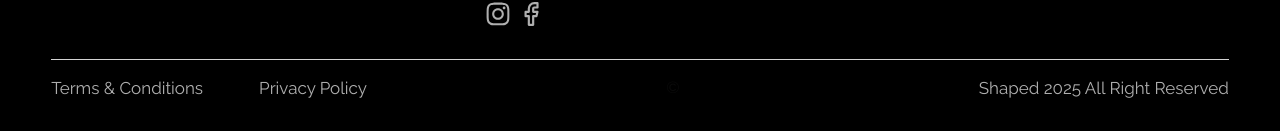
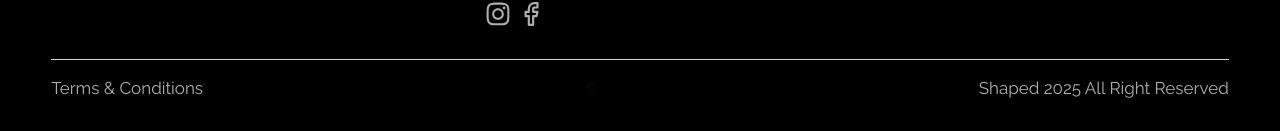
Before and after one commit to kizzy-shaped/shaped, a Next.js app: page / in a window 1280 px wide. Shown: the part 5961-6092 px from the top of the page. Built offline with nearby package versions, Linux system fonts and the light colour scheme.

Commit message:
Update footer.tsx

```diff
--- a/components/footer.tsx
+++ b/components/footer.tsx
@@ -159,7 +159,7 @@ function Footer() {
               link="/terms_conditions"
               text="Terms & Conditions"
             />
-            <LinkSubtitleTile link="/privacy_policy" text="Privacy Policy" />
+{/*             <LinkSubtitleTile link="/privacy_policy" text="Privacy Policy" /> */}
           </div>
           &copy;{" "}
           <SubtitleTile
```
